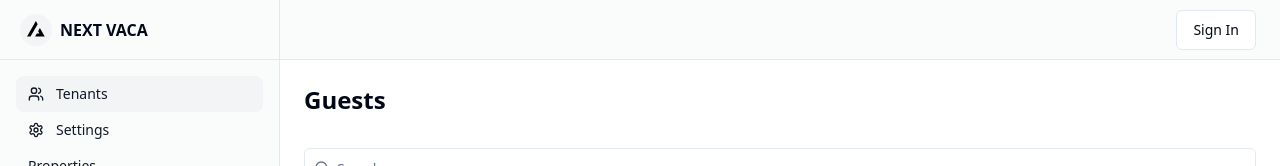
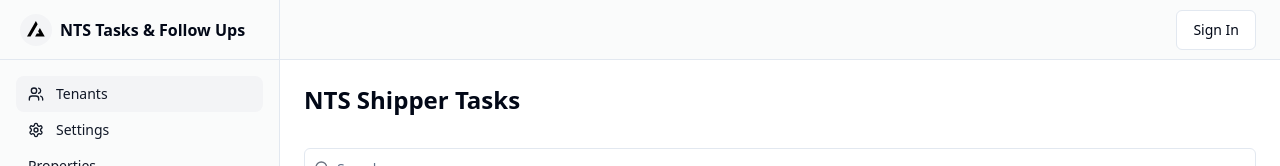
Before and after one commit to adamn1225/ssta, a Next.js app: page / in a window 1280 px wide. Shown: the top 166 px of the page. Built offline with nearby package versions, Linux system fonts and the light colour scheme; no server answers; the database is empty.

Commit message:
change in app direction

```diff
--- a/app/layout.tsx
+++ b/app/layout.tsx
@@ -29,7 +29,7 @@ export default function RootLayout({
                   href="/"
                 >
                   <Logo />
-                  <span className="">NEXT VACA</span>
+                  <span className="">NTS Tasks & Follow Ups</span>
                 </Link>
               </div>
               <div className="flex-1 overflow-auto py-2">
--- a/app/page.tsx
+++ b/app/page.tsx
@@ -15,7 +15,7 @@ export default async function IndexPage({
   return (
     <main className="flex flex-1 flex-col p-4 md:p-6">
       <div className="flex items-center mb-8">
-        <h1 className="font-semibold text-lg md:text-2xl">Guests</h1>
+        <h1 className="font-semibold text-lg md:text-2xl">NTS Shipper Tasks</h1>
       </div>
       <div className="w-full mb-4">
         <Search value={searchParams.q} />
```
